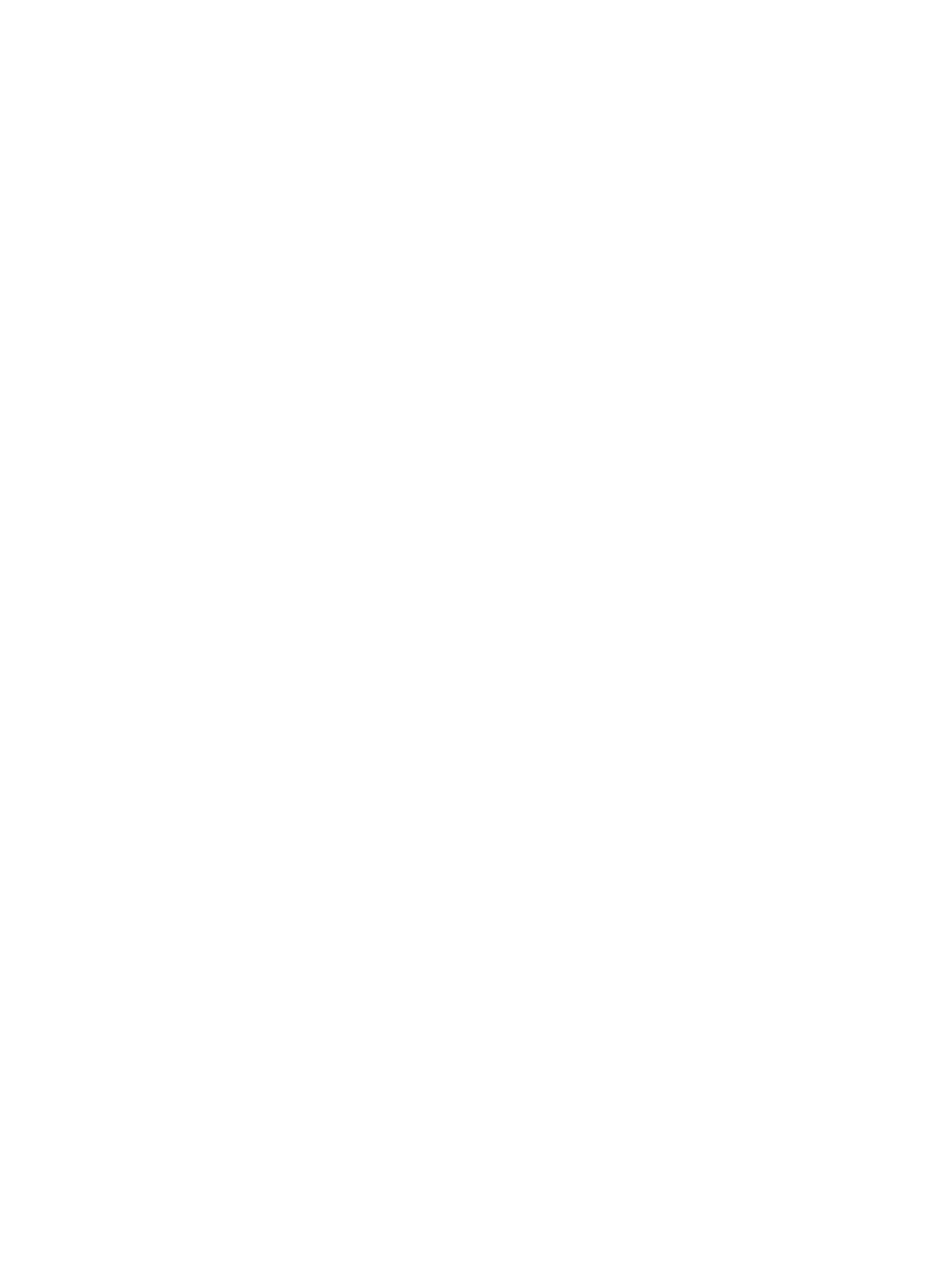
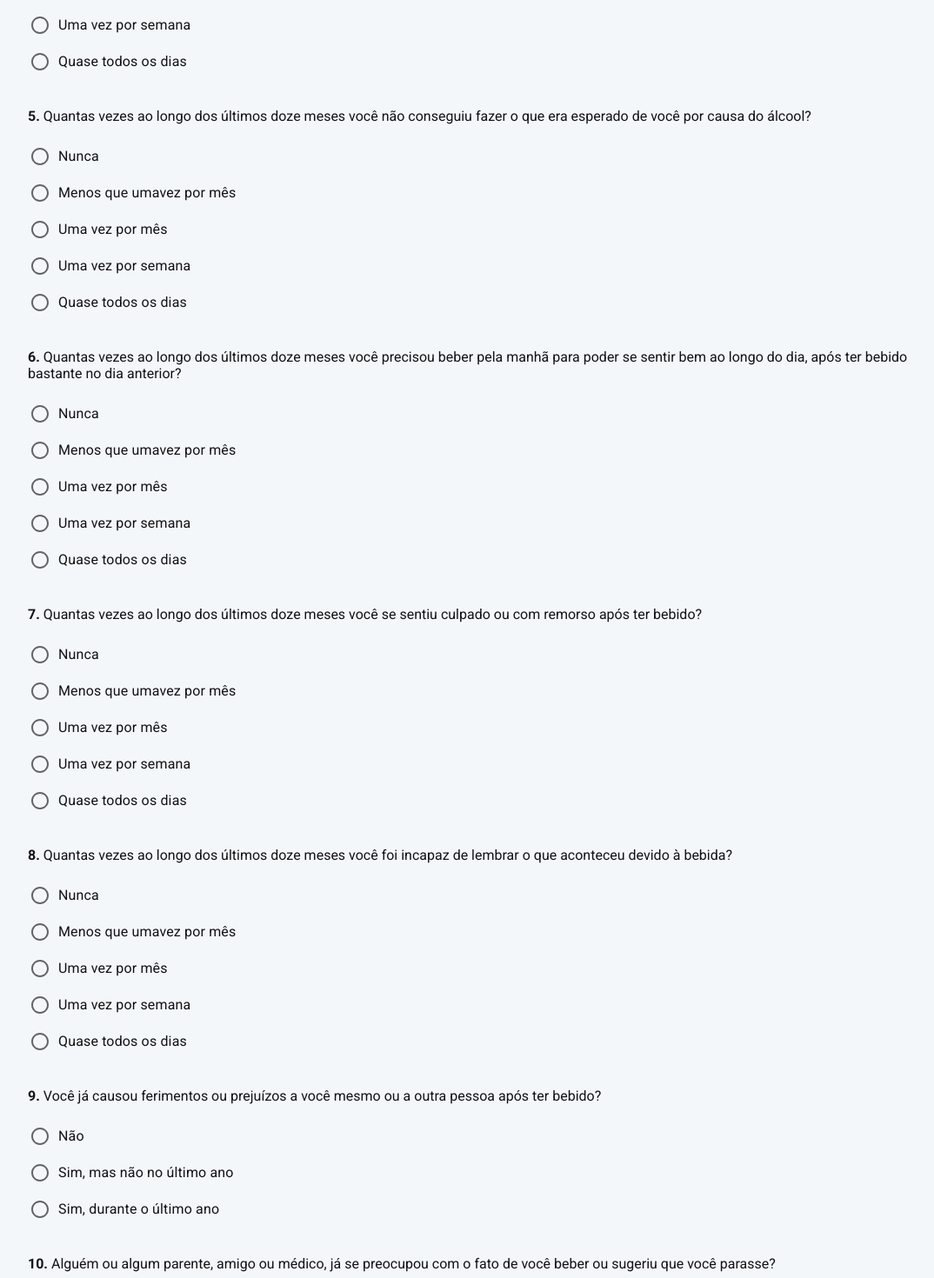
Before and after one commit to kalinDev/FormProjetoDePesquisa, a React (Vite) app: page /audit in a window 1280 px wide. Shown: the part 1320-2790 px from the top of the page at 87% size, without its empty margins (96-1170 px from the left). Before the commit the page ends 1037 px from the top, so only its background shows below. Built offline with nearby package versions, Linux system fonts and the light colour scheme.

Commit message:
feature: add mock to audit form

```diff
--- a/src/pages/audit/Audit.tsx
+++ b/src/pages/audit/Audit.tsx
@@ -1,78 +1,7 @@
 import { useForm } from "react-hook-form";
 import { RadioInput } from "../../components/radioInput/RadioInput";
 import { SectionHeader } from "../../components/sectionHeader/SectionHeader";
-
-type InputType = 'radio'
-
-interface Radio {
-    label: string;
-    value: string | 'number';
-}
-
-interface QuestionItem {
-    id: number;
-    type: InputType;
-    placeholder?: string;
-    label: string;
-    radios?: Radio[];
-}
-
-const questions : QuestionItem[] = [
-    {
-        id: 1,
-        type: "radio",
-        label: "Com que freqüência (quantas vezes por semana) você consome bebidas alcoólicas? ",
-        radios: [
-            {
-                label: 'Nunca',
-                value: 'Nunca'
-            },
-            {
-                label: 'Uma vez por mês ou menos',
-                value: 'Uma vez por mês ou menos'
-            },
-            {
-                label: '2-4 vezes por mês',
-                value: '2-4 vezes por mês'
-            },
-            {
-                label: '2-3 vezes por semana',
-                value: '2-3 vezes por semana'
-            },
-            {
-                label: '4 ou mais vezes por semana',
-                value: '4 ou mais vezes por semana'
-            }
-        ]
-    },
-    {
-        id: 2,
-        type: "radio",
-        label: "Quantas doses de álcool você consome num dia normal? ",
-        radios: [
-            {
-                label: '0 ou 1',
-                value: '0 ou 1'
-            },
-            {
-                label: '2 ou 3',
-                value: '2 ou 3'
-            },
-            {
-                label: '4 ou 5',
-                value: '4 ou 5'
-            },
-            {
-                label: '6 ou 7',
-                value: '6 ou 7'
-            },
-            {
-                label: '8 ou mais',
-                value: '8 ou mais'
-            }
-        ]
-    },
-]
+import { QuestionsMock } from "./QuestionsMock";
 
 export function Audit() {
     const {
@@ -96,7 +25,7 @@ export function Audit() {
                     ]}
                     title="AUDIT – TESTE PARA IDENTIFICAÇÃO DE PROBLEMAS RELACIONADOS AO USO DE ÁLCOOL"
                 />
-                {questions.map((question) => {
+                {QuestionsMock.map((question) => {
 
                     return (
                         <RadioInput
--- /dev/null
+++ b/src/pages/audit/QuestionsMock.tsx
@@ -0,0 +1,271 @@
+type InputType = 'radio'
+
+interface Radio {
+    label: string;
+    value: string | 'number';
+}
+
+interface QuestionItem {
+    id: number;
+    type: InputType;
+    placeholder?: string;
+    label: string;
+    radios?: Radio[];
+}
+
+export const QuestionsMock : QuestionItem[] = [
+    {
+        id: 1,
+        type: "radio",
+        label: "Com que freqüência (quantas vezes por semana) você consome bebidas alcoólicas? ",
+        radios: [
+            {
+                label: 'Nunca',
+                value: 'Nunca'
+            },
+            {
+                label: 'Uma vez por mês ou menos',
+                value: 'Uma vez por mês ou menos'
+            },
+            {
+                label: '2-4 vezes por mês',
+                value: '2-4 vezes por mês'
+            },
+            {
+                label: '2-3 vezes por semana',
+                value: '2-3 vezes por semana'
+            },
+            {
+                label: '4 ou mais vezes por semana',
+                value: '4 ou mais vezes por semana'
+            }
+        ]
+    },
+    {
+        id: 2,
+        type: "radio",
+        label: "Quantas doses de álcool você consome num dia normal? ",
+        radios: [
+            {
+                label: '0 ou 1',
+                value: '0 ou 1'
+            },
+            {
+                label: '2 ou 3',
+                value: '2 ou 3'
+            },
+            {
+                label: '4 ou 5',
+                value: '4 ou 5'
+            },
+            {
+                label: '6 ou 7',
+                value: '6 ou 7'
+            },
+            {
+                label: '8 ou mais',
+                value: '8 ou mais'
+            }
+        ]
+    },
+    {
+        id: 3,
+        type: "radio",
+        label: "Com que freqüência (quantas vezes por semana) você consome cinco ou mais doses em uma única ocasião?",
+        radios: [
+            {
+                label: 'Nunca',
+                value: 'Nunca'
+            },
+            {
+                label: 'Menos que umavez por mês',
+                value: 'Menos que umavez por mês'
+            },
+            {
+                label: 'Uma vez por mês',
+                value: 'Uma vez por mês'
+            },
+            {
+                label: 'Uma vez por semana',
+                value: 'Uma vez por semana'
+            },
+            {
+                label: 'Quase todos os dias',
+                value: 'Quase todos os dias'
+            }
+        ]
+    },
+    {
+        id: 4,
+        type: "radio",
+        label: "Quantas vezes ao longo dos últimos doze meses você achou que não conseguiria parar de beber, uma vez tendo começado?",
+        radios: [
+            {
+                label: 'Nunca',
+                value: 'Nunca'
+            },
+            {
+                label: 'Menos que umavez por mês',
+                value: 'Menos que umavez por mês'
+            },
+            {
+                label: 'Uma vez por mês',
+                value: 'Uma vez por mês'
+            },
+            {
+                label: 'Uma vez por semana',
+                value: 'Uma vez por semana'
+            },
+            {
+                label: 'Quase todos os dias',
+                value: 'Quase todos os dias'
+            }
+        ]
+    },
+    {
+        id: 5,
+        type: "radio",
+        label: "Quantas vezes ao longo dos últimos doze meses você não conseguiu fazer o que era esperado de você por causa do álcool?",
+        radios: [
+            {
+                label: 'Nunca',
+                value: 'Nunca'
+            },
+            {
+                label: 'Menos que umavez por mês',
+                value: 'Menos que umavez por mês'
+            },
+            {
+                label: 'Uma vez por mês',
+                value: 'Uma vez por mês'
+            },
+            {
+                label: 'Uma vez por semana',
+                value: 'Uma vez por semana'
+            },
+            {
+                label: 'Quase todos os dias',
+                value: 'Quase todos os dias'
+            }
+        ]
+    },
+    {
+        id: 6,
+        type: "radio",
+        label: "Quantas vezes ao longo dos últimos doze meses você precisou beber pela manhã para poder se sentir bem ao longo do dia, após ter bebido bastante no dia anterior?",
+        radios: [
+            {
+                label: 'Nunca',
+                value: 'Nunca'
+            },
+            {
+                label: 'Menos que umavez por mês',
+                value: 'Menos que umavez por mês'
+            },
+            {
+                label: 'Uma vez por mês',
+                value: 'Uma vez por mês'
+            },
+            {
+                label: 'Uma vez por semana',
+                value: 'Uma vez por semana'
+            },
+            {
+                label: 'Quase todos os dias',
+                value: 'Quase todos os dias'
+            }
+        ]
+    },
+    {
+        id: 7,
+        type: "radio",
+        label: "Quantas vezes ao longo dos últimos doze meses você se sentiu culpado ou com remorso após ter bebido?",
+        radios: [
+            {
+                label: 'Nunca',
+                value: 'Nunca'
+            },
+            {
+                label: 'Menos que umavez por mês',
+                value: 'Menos que umavez por mês'
+            },
+            {
+                label: 'Uma vez por mês',
+                value: 'Uma vez por mês'
+            },
+            {
+                label: 'Uma vez por semana',
+                value: 'Uma vez por semana'
+            },
+            {
+                label: 'Quase todos os dias',
+                value: 'Quase todos os dias'
+            }
+        ]
+    },
+    {
+        id: 8,
+        type: "radio",
+        label: "Quantas vezes ao longo dos últimos doze meses você foi incapaz de lembrar o que aconteceu devido à bebida?",
+        radios: [
+            {
+                label: 'Nunca',
+                value: 'Nunca'
+            },
+            {
+                label: 'Menos que umavez por mês',
+                value: 'Menos que umavez por mês'
+            },
+            {
+                label: 'Uma vez por mês',
+                value: 'Uma vez por mês'
+            },
+            {
+                label: 'Uma vez por semana',
+                value: 'Uma vez por semana'
+            },
+            {
+                label: 'Quase todos os dias',
+                value: 'Quase todos os dias'
+            }
+        ]
+    },
+    {
+        id: 9,
+        type: "radio",
+        label: "Você já causou ferimentos ou prejuízos a você mesmo ou a outra pessoa após ter bebido?",
+        radios: [
+            {
+                label: 'Não',
+                value: 'Não'
+            },
+            {
+                label: 'Sim, mas não no último ano',
+                value: 'Sim, mas não no último ano'
+            },
+            {
+                label: 'Sim, durante o último ano',
+                value: 'Sim, durante o último ano'
+            }
+        ]
+    },
+    {
+        id: 10,
+        type: "radio",
+        label: "Alguém ou algum parente, amigo ou médico, já se preocupou com o fato de você beber ou sugeriu que você parasse?",
+        radios: [
+            {
+                label: 'Não',
+                value: 'Não'
+            },
+            {
+                label: 'Sim, mas não no último ano',
+                value: 'Sim, mas não no último ano'
+            },
+            {
+                label: 'Sim, durante o último ano',
+                value: 'Sim, durante o último ano'
+            }
+        ]
+    }
+]
```
